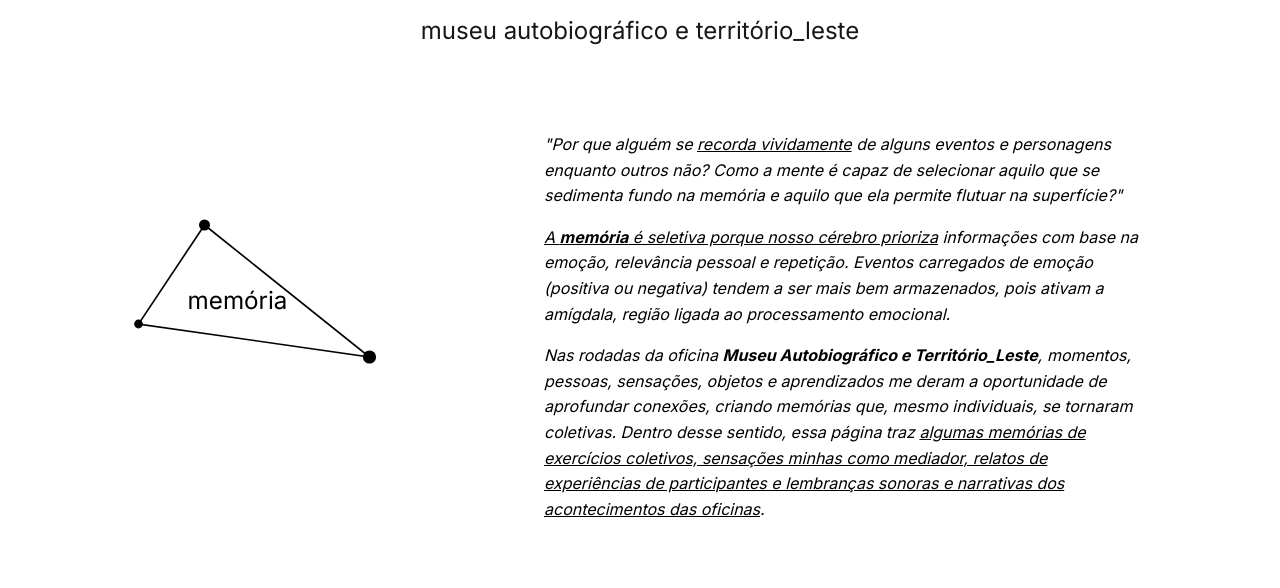
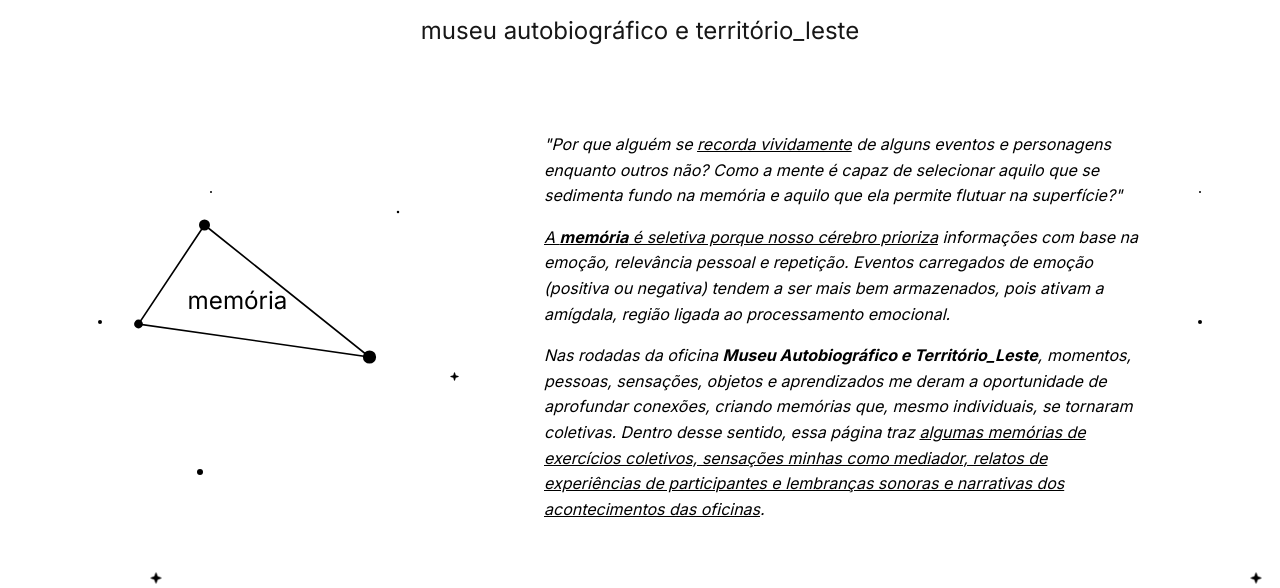
Before and after one commit to caiocastelhano/museu-autobiografico, a Next.js app: page /memoria in a window 1280 px wide. Shown: the top 588 px of the page. Built offline with nearby package versions, Linux system fonts and the light colour scheme.

Commit message:
Adiciona estrelas e pontos na seção intro de Memória

```diff
--- a/src/app/memoria/Memoria.module.css
+++ b/src/app/memoria/Memoria.module.css
@@ -15,21 +15,52 @@
 
 
 /* ===== SEÇÃO DE INTRODUÇÃO ===== */
+
+.introWrapper {
+  position: relative;
+  width: 100%;
+  /* Se quiser rolagem horizontal, não use overflow hidden aqui */
+  /* overflow: hidden; <-- se ativar, vai cortar o que passar da tela */
+}
+
+.bgContainer {
+  position: absolute;
+  top: 0;
+  left: 50%;
+  transform: translateX(-50%);
+  width: 5000px; /* Grande o suficiente para x=5000 */
+  height: 800px; /* Mesma altura do viewBox */
+  z-index: 0;
+  pointer-events: none;
+}
+
+.floatingElements {
+  width: 100%;
+  height: 100%;
+}
+
 .memoryIntroSection {
-  display: flex;
-  justify-content: center;
-  align-items: center;
+  position: relative;
+  z-index: 1;
+  max-width: 1200px; /* Conteúdo central */
+  margin: 0 auto;
   padding: 60px 40px;
-  gap: 48px;
-  max-width: 1200px;
-  margin: 0 auto;
+}
+
+.sectionBackground {
+  position: absolute;
+  top: 0;
+  left: 0;
+  width: 100%;                   /* Preenche a largura da seção (1200px) */
+  height: 100%;                  /* Preenche a altura definida da seção (aqui, 800px conforme viewBox) */
+  z-index: 0;
+  pointer-events: none;          /* Permite cliques no conteúdo abaixo */
 }
 
 .introContent {
   display: flex;
-  flex-direction: row;
+  gap: 48px;
   align-items: center;
-  gap: 48px;
 }
 
 .memoryShape {
@@ -114,15 +145,45 @@
 
 /* ===== SEÇÃO 1: INÍCIO DO PROJETO ===== */
 .projectStartSection {
+  position: relative;             /* Necessário para o fundo SVG absoluto */
   display: flex;
   flex-direction: column;
-  align-items: flex-start; /* alinhamento à esquerda */
+  align-items: flex-start;        /* Alinhamento à esquerda */
   padding: 40px 40px 20px;
   max-width: 1000px;
   margin: 0 auto;
   text-align: left;
+  overflow: hidden;               /* Esconde partes do SVG que extrapolarem a altura */
 }
 
+/* SVG background container (fundo de pontinhos/estrelas) */
+.bgContainer {
+  position: absolute;
+  top: 0;
+  left: 50%;
+  transform: translateX(-50%);
+  width: 5000px;
+  height: 1000px; /* altura ajustada de acordo com a seção */
+  z-index: 0;
+  pointer-events: none;
+}
+
+/* SVG flutuante */
+.floatingElements {
+  width: 100%;
+  height: 100%;
+}
+
+/* Garante que o conteúdo fique visível acima do SVG */
+.projectStartSection h2,
+.projectStartSection p,
+.projectStartSection .mediaBlock,
+.projectStartSection figure {
+  position: relative;
+  z-index: 1;
+}
+
+/* Estilos específicos */
 .projectStartSection h2 {
   font-size: 1.5rem;
   margin-bottom: 24px;
@@ -136,7 +197,7 @@
 }
 
 .caption {
-  font-size: 0.875rem; /* menor que o texto normal */
+  font-size: 0.875rem;
   color: #666;
   margin-top: 8px;
   text-align: center;
@@ -147,7 +208,6 @@
   width: 100%;
   margin: 32px 0;
 }
-
 
 /* ===== RESPONSIVIDADE (SEÇÃO 1) ===== */
 @media (max-width: 768px) {
@@ -165,7 +225,6 @@
     margin: 24px 0;
   }
 }
-
 
 /* ===== SEÇÃO 2: EXERCÍCIO DE GRUPO ===== */
 .groupExerciseSection {
--- a/src/app/memoria/page.js
+++ b/src/app/memoria/page.js
@@ -16,6 +16,37 @@ export default function MemoriaPage() {
       <main className={styles.mainContent}>
         {/* Bloco de abertura com a forma + texto */}
         <section className={styles.memoryIntroSection}>
+            {/* SVG de fundo para pontos e estrelas */}
+            <div className={styles.bgContainer}>
+                <svg
+                className={styles.floatingElements}
+                viewBox="0 0 5000 800"
+                xmlns="http://www.w3.org/2000/svg"
+                >
+                {/* Área segura - Lado Esquerdo (x entre 1950 e 2400) */}
+                <circle cx="2111" cy="20" r="1" fill="black" />
+                <circle cx="2298" cy="40" r="1.25" fill="black" />
+                <circle cx="2000" cy="150" r="2" fill="black" />
+                <circle cx="2100" cy="300" r="3" fill="black" />
+                <circle cx="2250" cy="450" r="2.5" fill="black" />
+                <circle cx="2300" cy="487" r="1" fill="black" />
+                <image href="/images/star.png" x="2050" y="400" width="12" height="12" />
+                <image href="/images/star.png" x="2350" y="200" width="9" height="9" />
+
+                {/* Área segura - Lado Direito (x entre 3080 e 3400) */}
+                <circle cx="3100" cy="20" r="1" fill="black" />
+                <circle cx="3200" cy="50" r="1.5" fill="black" />
+                <circle cx="3300" cy="200" r="1.25" fill="black" />
+                <circle cx="3350" cy="75" r="2" fill="black" />
+                <circle cx="3100" cy="150" r="2" fill="black" />
+                <circle cx="3200" cy="300" r="3" fill="black" />
+                <circle cx="3300" cy="450" r="2.5" fill="black" />
+                <circle cx="2800" cy="500" r="2" fill="black" />
+                <image href="/images/star.png" x="3150" y="400" width="12" height="12" />
+                <image href="/images/star.png" x="3320" y="200" width="8" height="8" />
+                </svg>
+            </div>
+
             <div className={styles.introContent}>
             <svg
                 className={styles.memoryShape}
```
